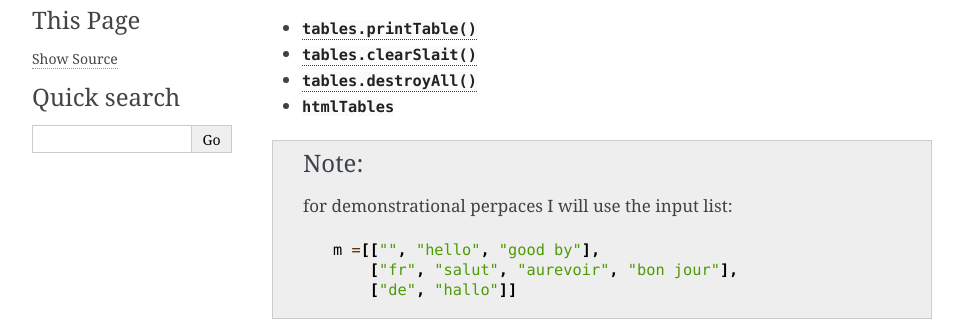
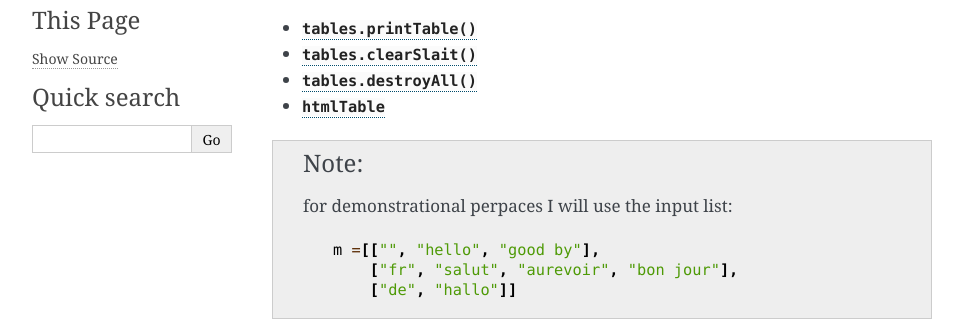
Before and after one commit to JulianWww/tables, a Sphinx documentation site: the page built from source/basics.rst, in a window 1280 px wide. Shown: the part 232-552 px from the top of the page, without its empty margins (148-1111 px from the left). Built offline with Sphinx 7.4.7, drawn with Linux system fonts in a browser that asks for light colours.

Commit message:
Update basics.rst
changed htmlTables to htmlTable

```diff
--- a/source/basics.rst
+++ b/source/basics.rst
@@ -14,7 +14,7 @@ it defines the following:
 
 * :py:func:`tables.destroyAll`
 
-* :py:class:`htmlTables`
+* :py:class:`htmlTable`
 
 
 .. note::
```
